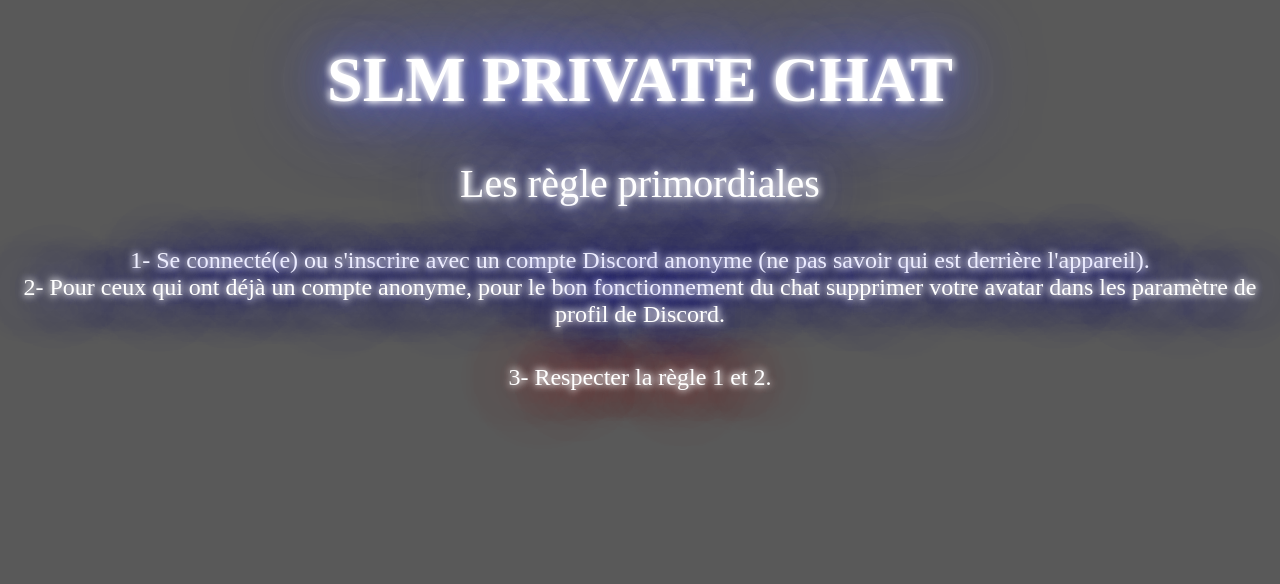
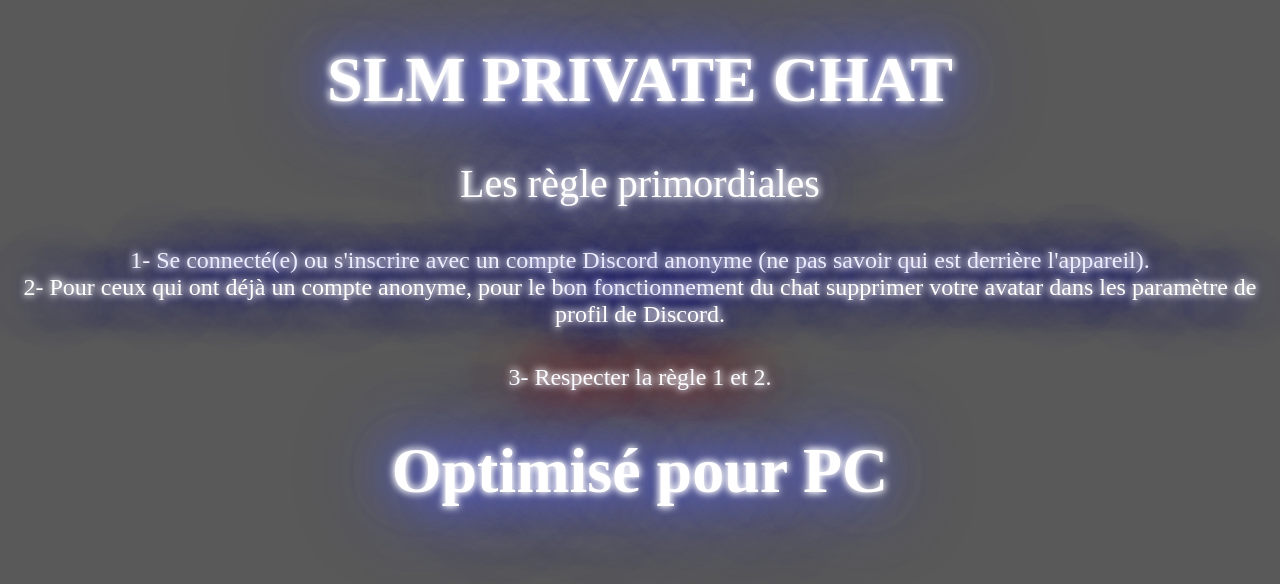
Before and after one commit to Daaviid286/SlmChat, a plain HTML site: page index.html in a window 1280 px wide. Drawn offline with Linux system fonts and the light colour scheme; a script that the page names is missing.

Commit message:
Update index.html

```diff
--- a/index.html
+++ b/index.html
@@ -12,6 +12,7 @@
 <br>
 
 <center><a class="a">3- Respecter la règle 1 et 2.</a></center>
+<h1>Optimisé pour PC</h1>
 
 
 <!--<center><a href="https://www.youtube.com/watch?v=PnFgP1UVExA"><img src="https://yt3.ggpht.com/yti/AJo0G0mKShybFE15mW_LxToY7FeVe96Qgz6tjdcoQDZM2Q=s88-c-k-c0x00ffffff-no-rj-mo" alt="canard"/></a></center>-->
```
